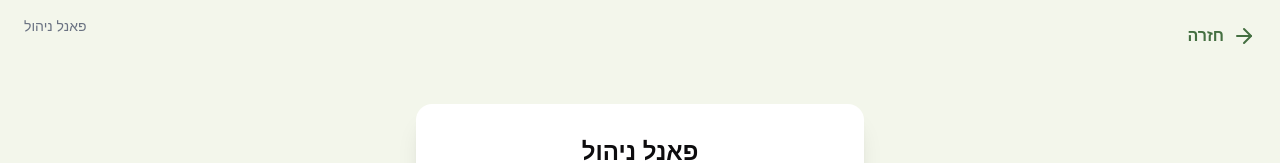
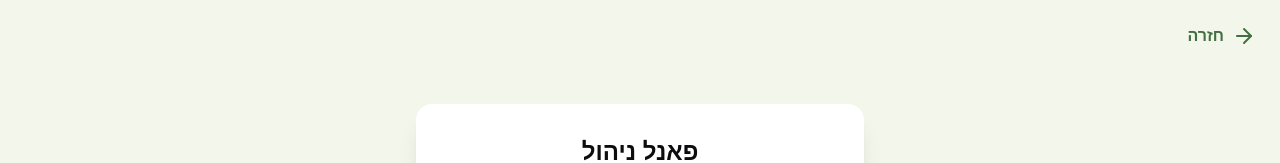
Before and after one commit to Sipur-Hozer/sipur-hozer, a Next.js app in the folder frontend/: page /Manager in a window 1280 px wide. Shown: the top 163 px of the page. Built offline with nearby package versions, Linux system fonts and the light colour scheme.

Commit message:
remove 'managing panel' from manager panel #50

```diff
--- a/frontend/app/Manager/page.tsx
+++ b/frontend/app/Manager/page.tsx
@@ -83,10 +83,6 @@ const ManagerPage = () => {
         <span>חזרה</span>
       </button>
 
-      <div className="absolute top-4 left-6 text-sm font-large text-gray-500">
-        פאנל ניהול
-      </div>
-
       <div className="w-full max-w-md bg-white rounded-2xl shadow-xl p-8">
 
         <div className="text-center mb-8">
```
